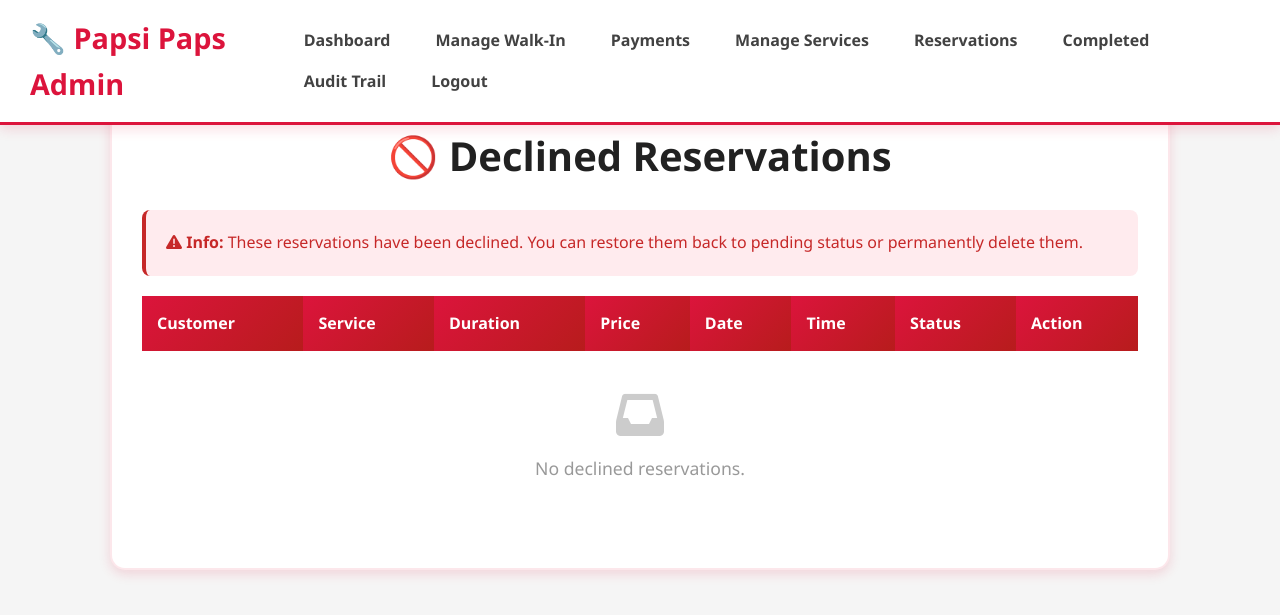
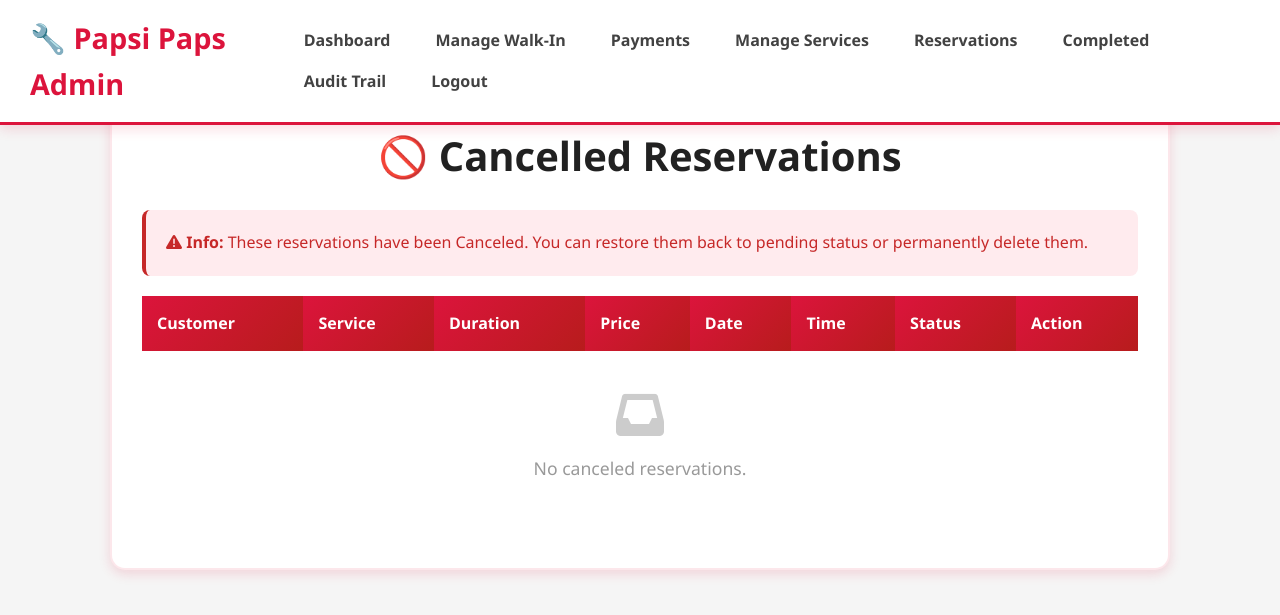
Before and after one commit to Kite0411/Papsi, a PHP site: page /admin/declined_reservations.php in a window 1280 px wide. Shown: the top 615 px of the page. Run offline with PHP 8.4, Linux system fonts and the light colour scheme; a user stored in the database is signed in; data comes from the database, SQL or seed files in the repository; some libraries are stand-ins or nearby versions.

Commit message:
Rename 'Declined Reservations' to 'Cancelled Reservations'

```diff
--- a/admin/declined_reservations.php
+++ b/admin/declined_reservations.php
@@ -432,10 +432,10 @@ $color = $type === 'success' ? '#28a745' : '#dc3545';
 
 <div class="container">
 <div class="card">
-<h1>🚫 Declined Reservations</h1>
+<h1>🚫 Cancelled Reservations</h1>
 
 <div class="info-badge">
-    <strong><i class="fas fa-exclamation-triangle"></i> Info:</strong> These reservations have been declined. You can restore them back to pending status or permanently delete them.
+    <strong><i class="fas fa-exclamation-triangle"></i> Info:</strong> These reservations have been Canceled. You can restore them back to pending status or permanently delete them.
 </div>
 
 <table>
@@ -457,7 +457,7 @@ $color = $type === 'success' ? '#28a745' : '#dc3545';
 if ($declined_result->num_rows === 0) {
     echo '<tr><td colspan="8" style="text-align:center; padding: 40px;">
             <i class="fas fa-inbox fa-3x" style="color: #ccc; margin-bottom: 15px;"></i>
-            <p style="color: #999; font-size: 1.1rem;">No declined reservations.</p>
+            <p style="color: #999; font-size: 1.1rem;">No canceled reservations.</p>
           </td></tr>';
 } else {
     while ($row = $declined_result->fetch_assoc()):
@@ -488,7 +488,7 @@ if ($declined_result->num_rows === 0) {
 <td data-label="Time"><?php echo date("g:i A", strtotime($row['reservation_time'])); ?></td>
 <td data-label="Status">
     <span style="padding: 6px 12px; border-radius: 20px; font-size: 0.85rem; font-weight: 700; background: #FFEBEE; color: #C62828; display: inline-block;">
-        ⛔ Declined
+        ⛔ Canceled
     </span>
 </td>
 <td data-label="Action">
```
